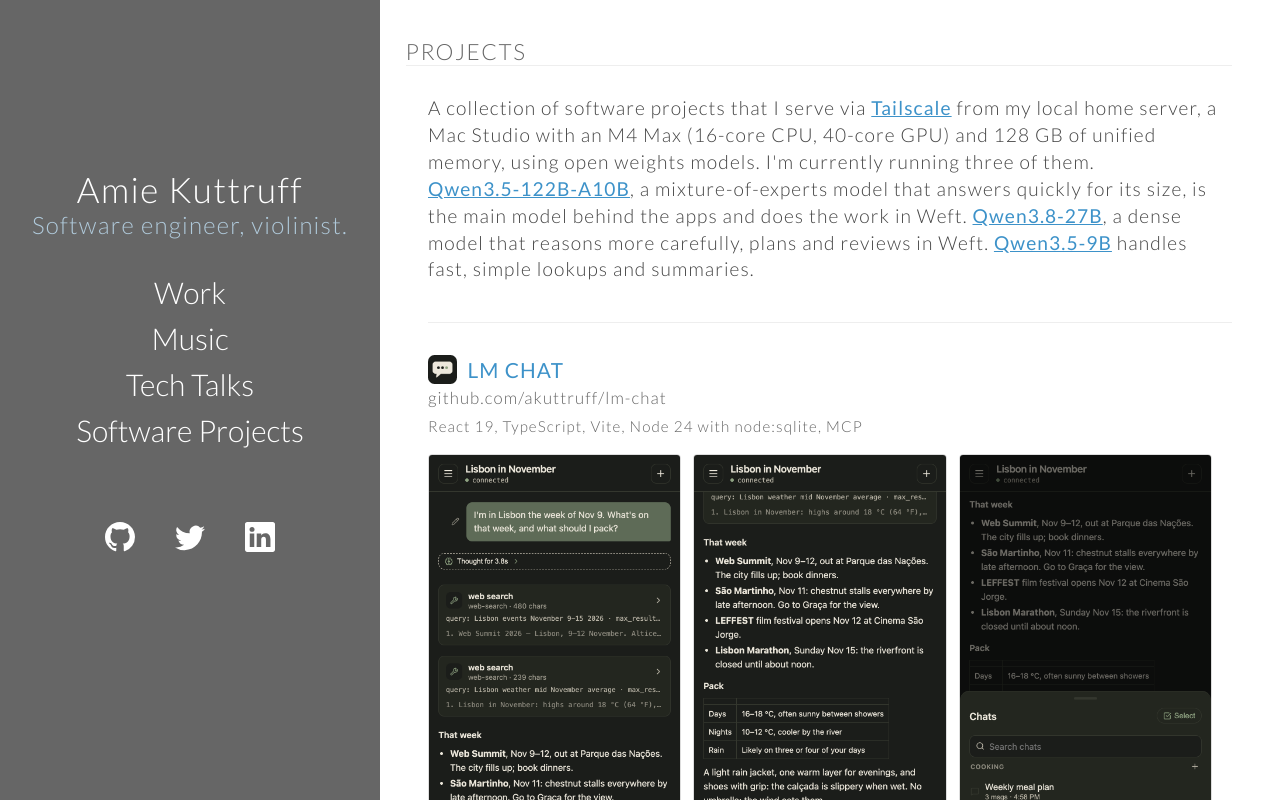
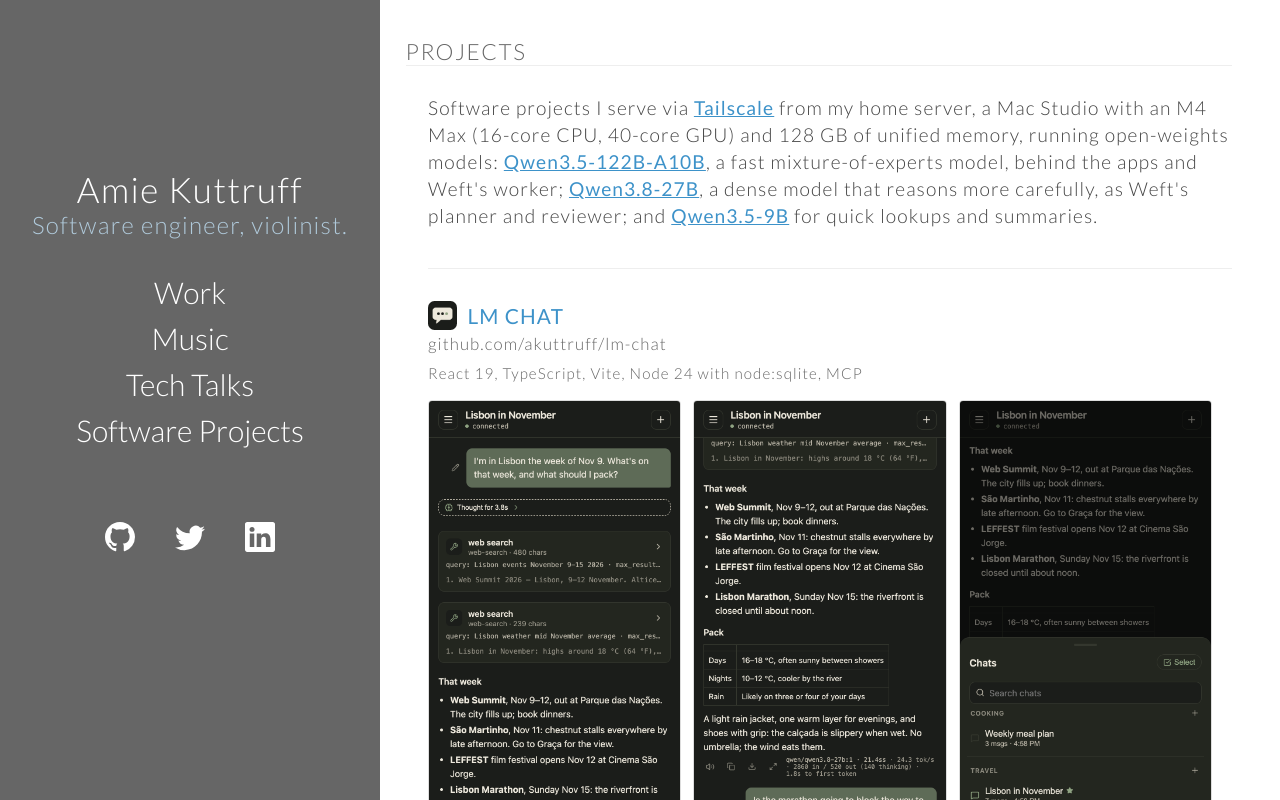
Before and after one commit to akuttruff/homepage, a React (Vite) app: page /projects in a window 1280 px wide. Shown: the top 800 px of the page. Built offline with nearby package versions, Linux system fonts and the light colour scheme.

Commit message:
feat: a shorter projects intro

```diff
--- a/src/containers/projects/index.tsx
+++ b/src/containers/projects/index.tsx
@@ -9,23 +9,22 @@
       <div className="resume">
         <h1 className="resume-subhead">Projects</h1>
         <p className="project-intro">
-          A collection of software projects that I serve via
+          Software projects I serve via
           {' '}
           <a href="https://tailscale.com" target="_blank" rel="noopener noreferrer">Tailscale</a>
           {' '}
-          from my local home server, a Mac Studio with an M4 Max (16-core CPU, 40-core GPU) and 128 GB of unified
-          memory, using open weights models. I&apos;m currently running three of them.
+          from my home server, a Mac Studio with an M4 Max (16-core CPU, 40-core GPU) and 128 GB of
+          unified memory, running open-weights models:
           {' '}
           <a href="https://huggingface.co/Qwen/Qwen3.5-122B-A10B" target="_blank" rel="noopener noreferrer">Qwen3.5‑122B‑A10B</a>
-          , a mixture-of-experts model that answers quickly for its size, is the main model behind
-          the apps and does the work in Weft.
+          , a fast mixture-of-experts model, behind the apps and Weft&apos;s worker;
           {' '}
           <a href="https://huggingface.co/Qwen/Qwen3.8-27B" target="_blank" rel="noopener noreferrer">Qwen3.8‑27B</a>
-          , a dense model that reasons more carefully, plans and reviews in Weft.
+          , a dense model that reasons more carefully, as Weft&apos;s planner and reviewer; and
           {' '}
           <a href="https://huggingface.co/Qwen/Qwen3.5-9B" target="_blank" rel="noopener noreferrer">Qwen3.5‑9B</a>
           {' '}
-          handles fast, simple lookups and summaries.
+          for quick lookups and summaries.
         </p>
         <ProjectList projectDetails={projectDetails} />
       </div>
```
